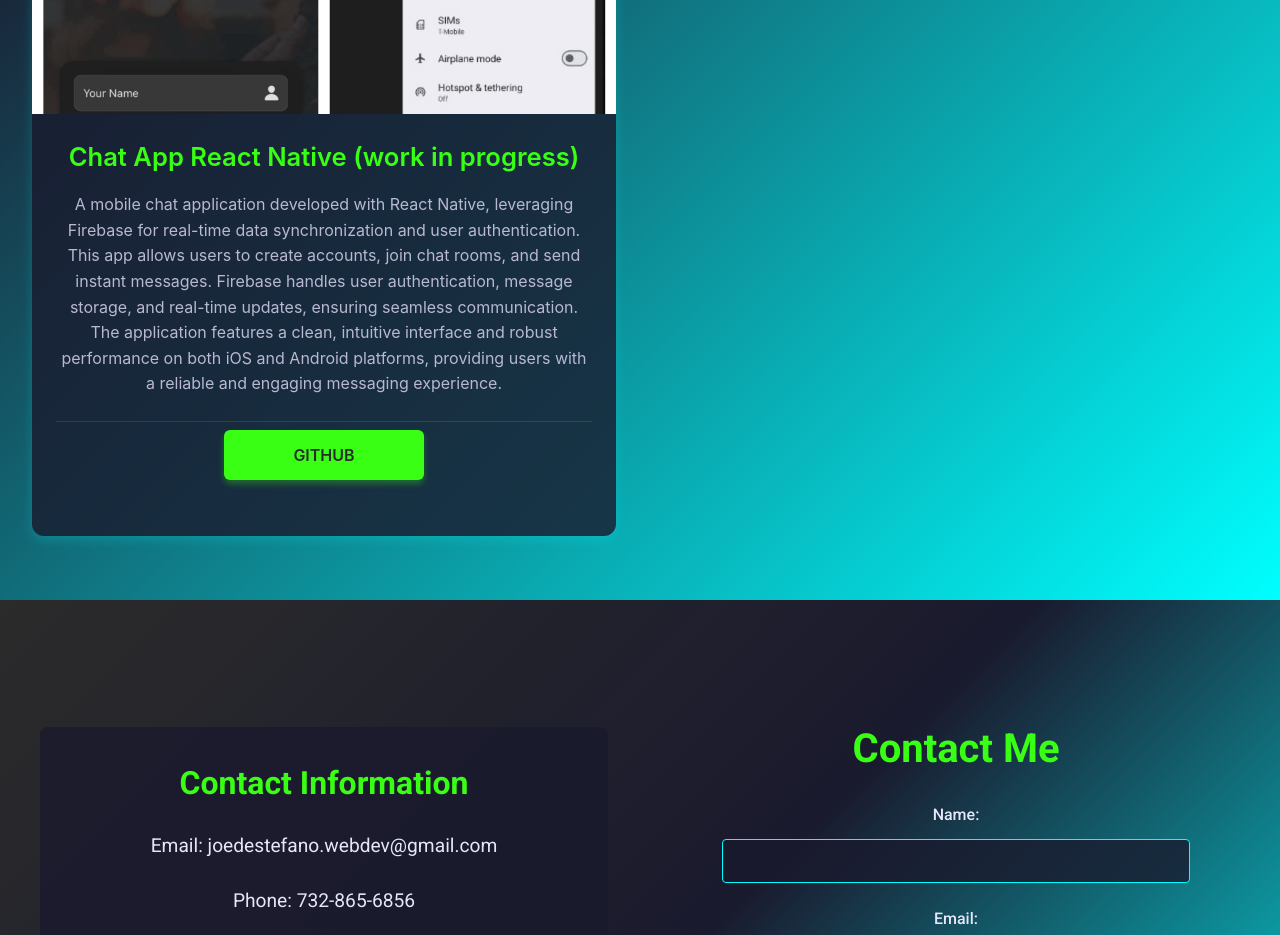
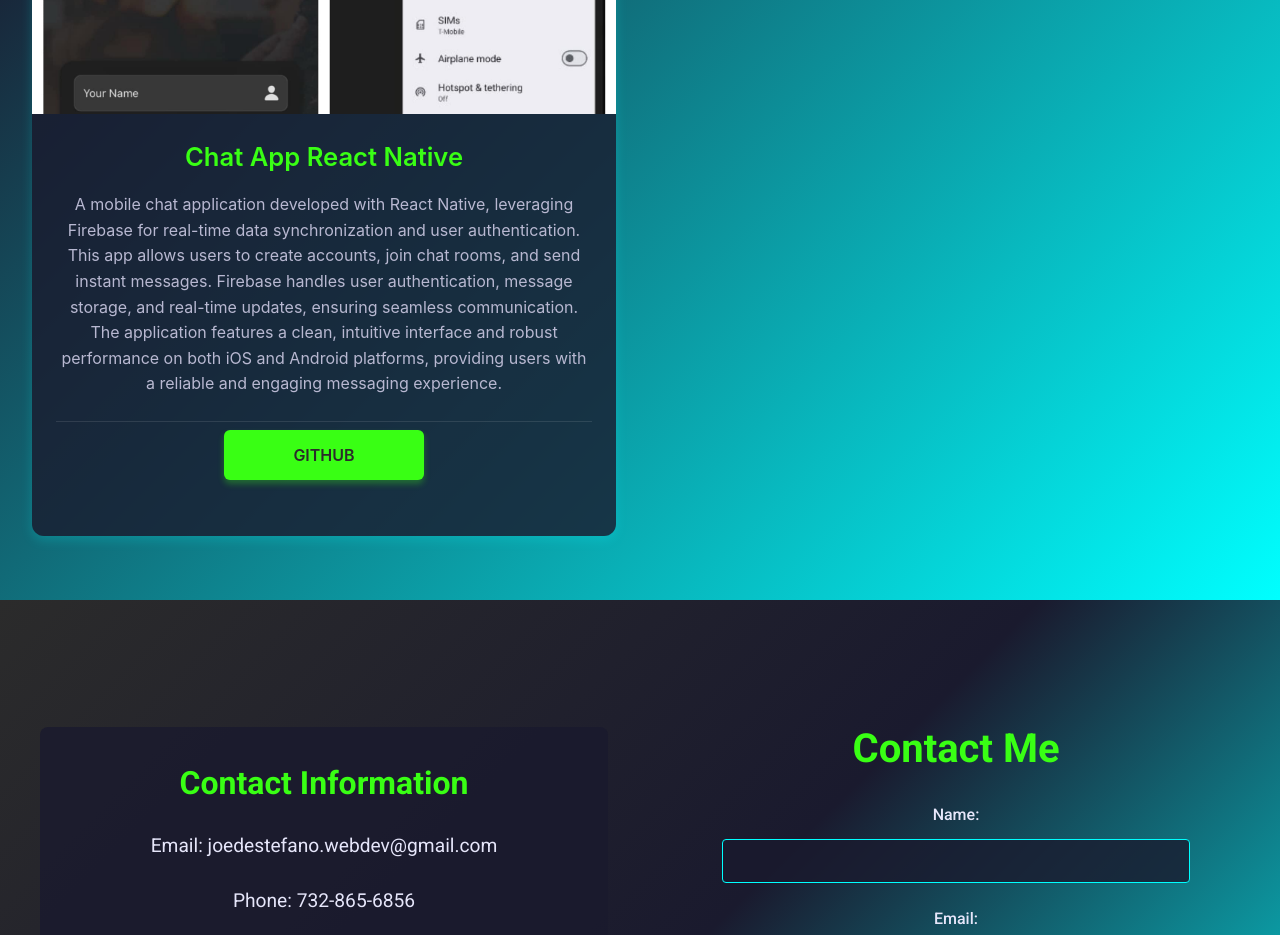
Before and after one commit to JDestefano11/React-Portfolio-Vite, a React (Vite) app: page /#/ in a window 1280 px wide. Shown: the part 4780-5715 px from the top of the page. Built offline with nearby package versions, Linux system fonts and the light colour scheme.

Commit message:
"Remove work in progress from React Native Application on Projects.jsx file"

```diff
--- a/src/components/Projects.jsx
+++ b/src/components/Projects.jsx
@@ -65,7 +65,7 @@ export const Projects = () => {
     },
     {
       id: 6,
-      name: "Chat App React Native (work in progress)",
+      name: "Chat App React Native",
       description:
         "A mobile chat application developed with React Native, leveraging Firebase for real-time data synchronization and user authentication. This app allows users to create accounts, join chat rooms, and send instant messages. Firebase handles user authentication, message storage, and real-time updates, ensuring seamless communication. The application features a clean, intuitive interface and robust performance on both iOS and Android platforms, providing users with a reliable and engaging messaging experience.",
       image: chat,
```
